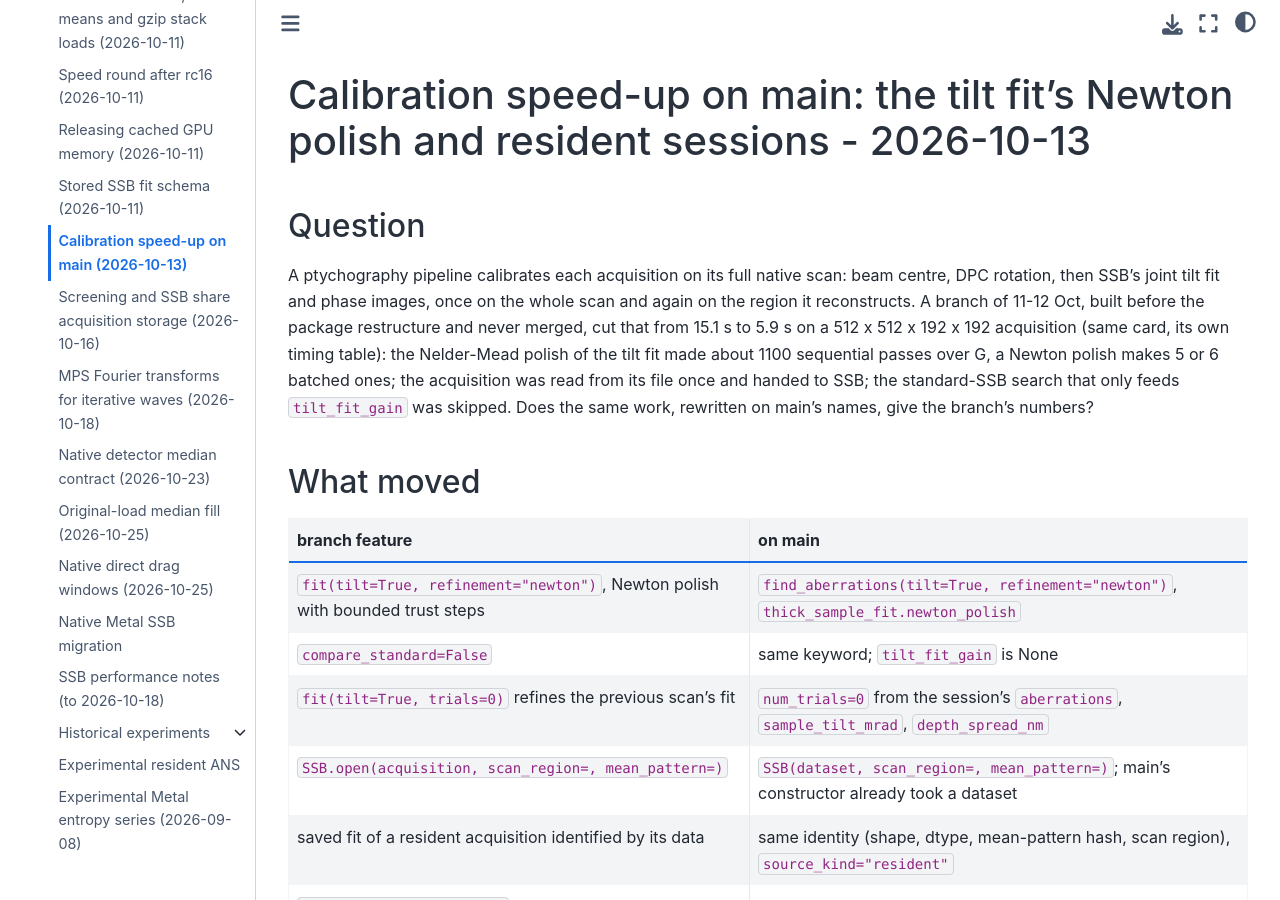
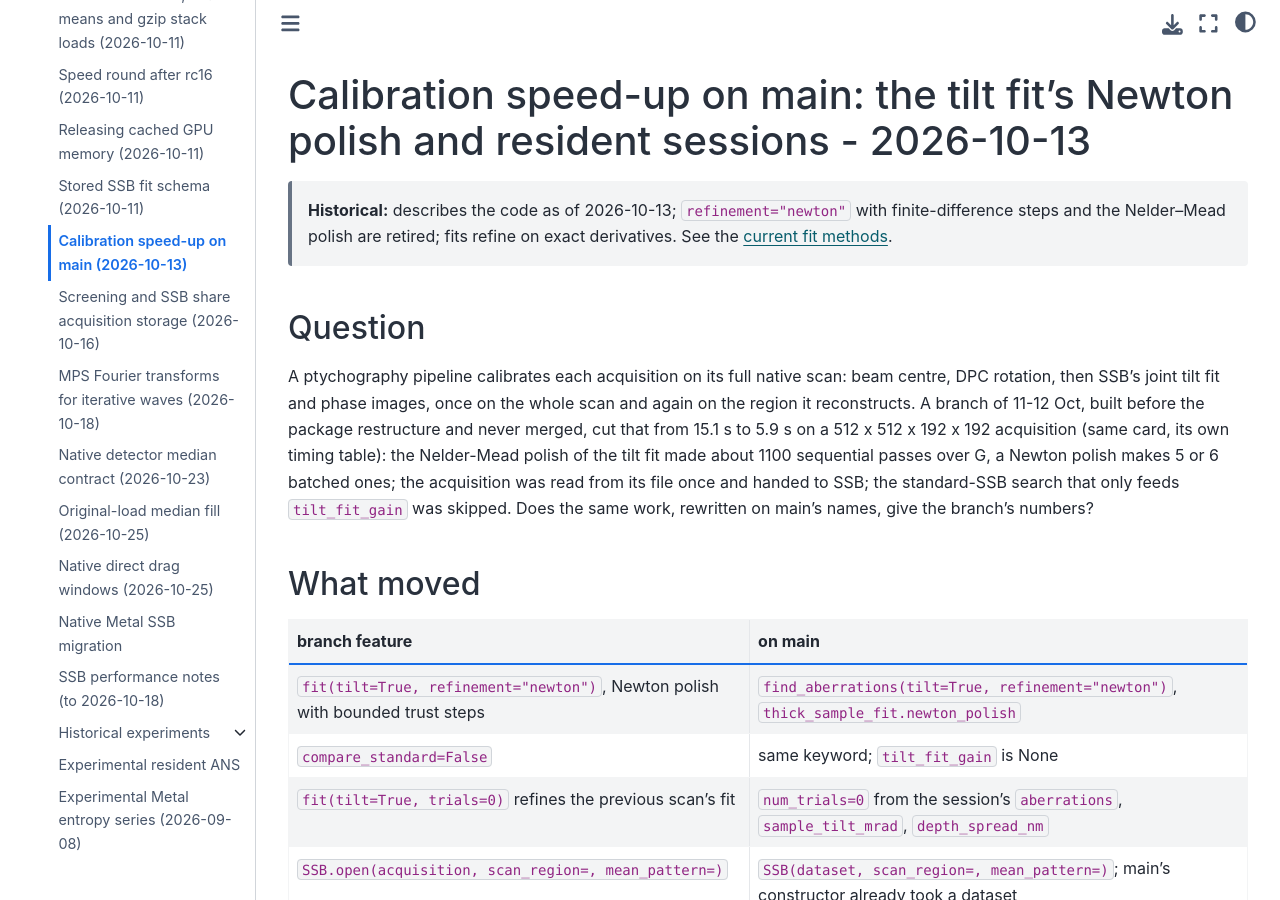
Before and after one commit to bobleesj/quantem.gpu, a Jupyter Book: the page built from docs/maintainer/2026-10-13-calibrate-speed-on-main.md, in a window 1280 px wide and 900 px high. Built offline with Jupyter Book 1.0.4 settings and Sphinx 7.4.7 and the Sphinx Book theme 1.1.4, drawn with Linux system fonts in a browser that asks for light colours; pages that are not in the unit, such as notebooks, are missing from menus.

Commit message:
docs: mark dated maintainer records that describe retired SSB fits
Five records from 2026-09-24 to 2026-10-13 time or describe the phase-variance
search, Nelder-Mead, refinement="newton" or the mean_phase estimator; each
gains one Historical line.

```diff
--- a/docs/maintainer/2026-10-13-calibrate-speed-on-main.md
+++ b/docs/maintainer/2026-10-13-calibrate-speed-on-main.md
@@ -1,4 +1,6 @@
 # Calibration speed-up on main: the tilt fit's Newton polish and resident sessions - 2026-10-13
+
+> **Historical:** describes the code as of 2026-10-13; `refinement="newton"` with finite-difference steps and the Nelder–Mead polish are retired; fits refine on exact derivatives. See the [current fit methods](../api/ssb.md).
 
 ## Question
 
```
Also changed, not shown: docs/maintainer/2026-09-24-ssb-units-and-thick-sample.md (+2 -0 lines), docs/maintainer/2026-10-11-lz4-read-bounds-and-chunk-walk.md (+2 -0 lines), docs/maintainer/2026-10-11-speed-round.md (+2 -0 lines), docs/maintainer/2026-10-11-stored-fit-schema.md (+2 -0 lines).
